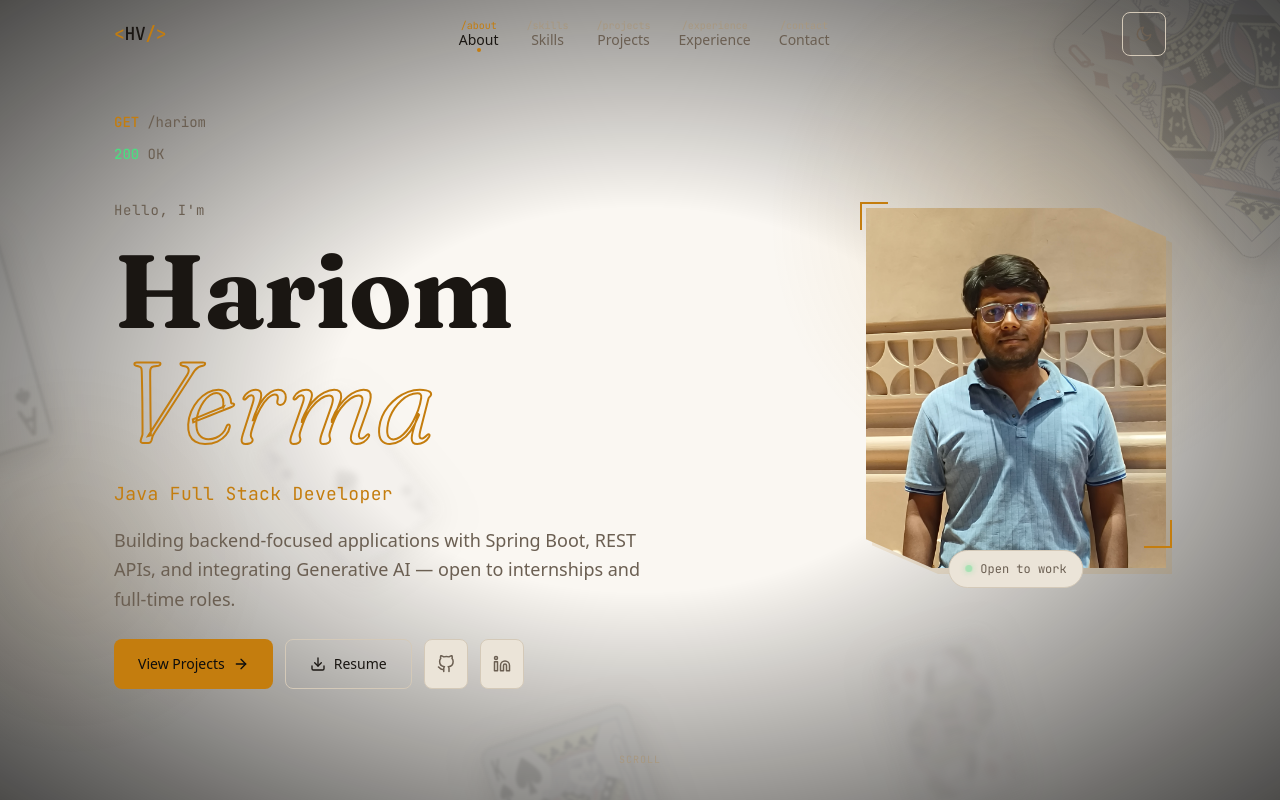
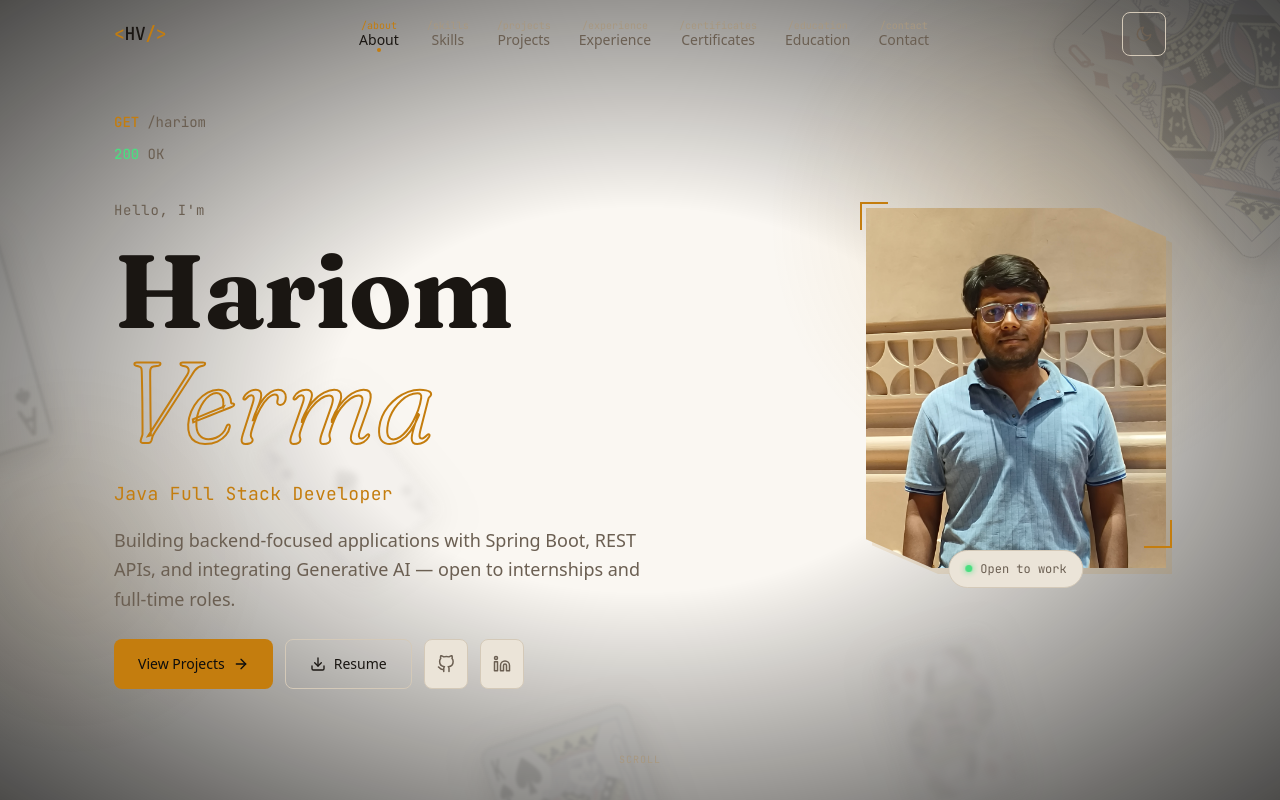
Before and after one commit to hariomvermas/Portfolio, a React (Vite) app: page / in a window 1280 px wide. Shown: the top 800 px of the page. Built offline with nearby package versions, Linux system fonts and the light colour scheme.

Commit message:
Fix misleading frontend behaviour

```diff
--- a/index.html
+++ b/index.html
@@ -17,7 +17,7 @@
     <meta name="theme-color" content="#faf7f2" media="(prefers-color-scheme: light)" />
 
     <!-- Open Graph -->
-    <meta property="og:title" content="Hariom Verma — Java Backend Developer" />
+    <meta property="og:title" content="Hariom Verma — Java Full Stack Developer" />
     <meta property="og:description" content="Final-year CS undergraduate specializing in Java, Spring Boot, REST APIs and full-stack web development." />
     <meta property="og:image" content="https://hariomverma.dev/assets/hariom-portfolio-image.jpg" /><!-- TODO: update domain -->
     <meta property="og:url" content="https://hariomverma.dev" /><!-- TODO: update domain -->
@@ -26,7 +26,7 @@
 
     <!-- Twitter Card -->
     <meta name="twitter:card" content="summary_large_image" />
-    <meta name="twitter:title" content="Hariom Verma — Java Backend Developer" />
+    <meta name="twitter:title" content="Hariom Verma — Java Full Stack Developer" />
     <meta name="twitter:description" content="Final-year CS undergraduate specializing in Java, Spring Boot, REST APIs and full-stack web development." />
     <meta name="twitter:image" content="https://hariomverma.dev/assets/hariom-portfolio-image.jpg" /><!-- TODO: update domain -->
 
--- a/src/components/Contact/Contact.jsx
+++ b/src/components/Contact/Contact.jsx
@@ -17,9 +17,13 @@ const fadeUp = (delay = 0) => ({
 //     headers: { 'Content-Type': 'application/json' },
 //     body: JSON.stringify(data),
 //   })
+// Until the backend exists, this only opens the visitor's email app with the
+// message pre-filled. It does NOT send anything, so the UI must not say "sent".
 async function sendMessage(data) {
   const subject = encodeURIComponent(`Portfolio contact from ${data.name}`)
-  const body    = encodeURIComponent(`Name: ${data.name}\n\n${data.message}`)
+  const body    = encodeURIComponent(
+    `Name: ${data.name}\nReply-to: ${data.email}\n\n${data.message}`
+  )
   window.location.href = `mailto:${profile.email}?subject=${subject}&body=${body}`
   return { ok: true }
 }
@@ -111,7 +115,11 @@ export default function Contact() {
             {status === 'sent' ? (
               <div className="contact__success" role="status">
                 <FiCheckCircle size={32} aria-hidden="true" />
-                <p>Message sent! I'll get back to you soon.</p>
+                <p>
+                  Your email app should have opened with the message ready to send.
+                  If nothing opened, write to me directly at{' '}
+                  <a href={`mailto:${profile.email}`}>{profile.email}</a>.
+                </p>
               </div>
             ) : (
               <>
--- a/src/components/Hero/Hero.jsx
+++ b/src/components/Hero/Hero.jsx
@@ -13,17 +13,17 @@ function useTypewriter(text, startDelay = 0, speed = 55, skip = false) {
 
   useEffect(() => {
     if (skip) { setDisplayed(text); setDone(true); return }
-    let timeout
-    timeout = setTimeout(() => {
+    let interval
+    const timeout = setTimeout(() => {
       let i = 0
-      const interval = setInterval(() => {
+      interval = setInterval(() => {
         i++
         setDisplayed(text.slice(0, i))
         if (i >= text.length) { clearInterval(interval); setDone(true) }
       }, speed)
-      return () => clearInterval(interval)
     }, startDelay)
-    return () => clearTimeout(timeout)
+    // Cleanup must clear BOTH the timeout and the interval it may have started
+    return () => { clearTimeout(timeout); clearInterval(interval) }
   }, [text, startDelay, speed, skip])
 
   return { displayed, done }
@@ -40,8 +40,8 @@ const fadeUp = {
 
 export default function Hero() {
   const prefersReduced = useReducedMotion()
-  const { displayed: typedCmd, done: cmdDone } = useTypewriter('GET /hariom', 400, 55, prefersReduced)
-  const { displayed: typedStatus }             = useTypewriter(STATUS, cmdDone ? (prefersReduced ? 0 : 900) : 99999, 55, prefersReduced)
+  const { displayed: typedCmd, done: cmdDone } = useTypewriter('GET /hariom', 150, 35, prefersReduced)
+  const { displayed: typedStatus }             = useTypewriter(STATUS, cmdDone ? (prefersReduced ? 0 : 250) : 99999, 35, prefersReduced)
   const showContent = typedStatus.length > 0
 
   const scrollToProjects = () =>
--- a/src/components/Navbar/Navbar.css
+++ b/src/components/Navbar/Navbar.css
@@ -198,7 +198,8 @@
 .navbar__mobile-link.navbar__link--active .navbar__link-api   { color: var(--color-accent); }
 .navbar__mobile-link.navbar__link--active .navbar__link-label { color: var(--color-text); }
 
-@media (max-width: 768px) {
+/* 7 nav items need more room than the old 768px breakpoint allowed */
+@media (max-width: 900px) {
   .navbar__links     { display: none; }
   .navbar__hamburger { display: flex; }
   /* On mobile the desktop links margin-left: auto is gone, push actions right */
--- a/src/components/Navbar/Navbar.jsx
+++ b/src/components/Navbar/Navbar.jsx
@@ -8,6 +8,8 @@ const NAV_ITEMS = [
   { label: 'Skills',     href: '#skills',     api: '/skills' },
   { label: 'Projects',   href: '#projects',   api: '/projects' },
   { label: 'Experience', href: '#experience', api: '/experience' },
+  { label: 'Certificates', href: '#certificates', api: '/certificates' },
+  { label: 'Education',  href: '#education',  api: '/education' },
   { label: 'Contact',    href: '#contact',    api: '/contact' },
 ]
 
--- a/src/components/Projects/Projects.jsx
+++ b/src/components/Projects/Projects.jsx
@@ -44,6 +44,13 @@ function ProjectCard({ project, index }) {
       onMouseMove={onMouseMove}
       onMouseEnter={() => setHovered(true)}
       onMouseLeave={onMouseLeave}
+      // Keyboard access: the card itself is focusable; focusing it opens the
+      // reveal panel so the Code/Live links become tabbable.
+      tabIndex={0}
+      onFocus={() => setHovered(true)}
+      onBlur={(e) => {
+        if (!e.currentTarget.contains(e.relatedTarget)) setHovered(false)
+      }}
       aria-label={`Project: ${project.title}`}
     >
       {/* ── Resting layer — always visible ── */}
--- a/src/data/experience.js
+++ b/src/data/experience.js
@@ -8,7 +8,7 @@ const experience = [
     endDate: 'Jan 2027',
     duration: '3 months',
     description:
-      'Worked on Core Java, OOP, JDBC, Spring Boot, REST APIs and MySQL in a professional remote environment.',
+      'Currently working on Core Java, OOP, JDBC, Spring Boot, REST APIs and MySQL in a professional remote environment.',
     skills: ['Core Java', 'OOP', 'JDBC', 'Spring Boot', 'REST APIs', 'MySQL'],
   },
   {
```
Also changed, not shown: 1 other file (tests, documents, lock files or other folders).
